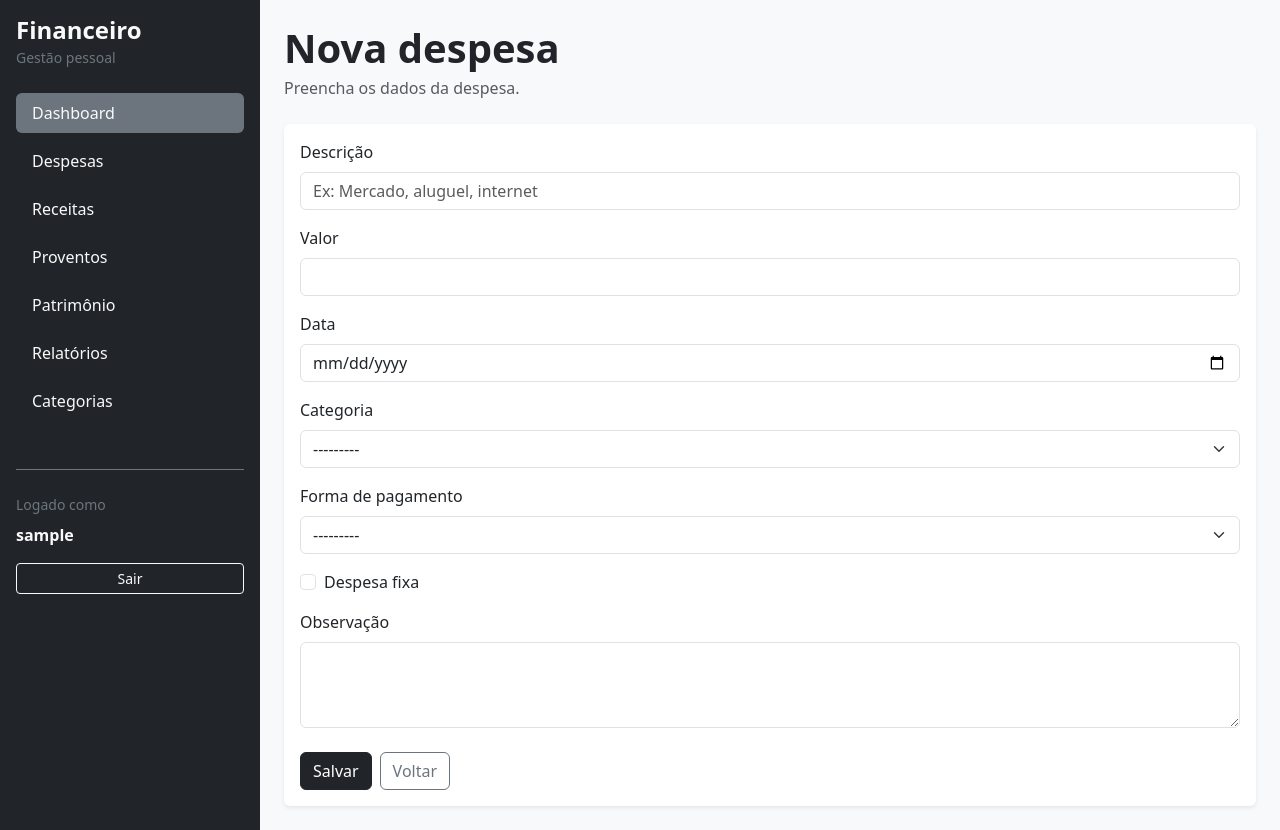
After one commit to Carloseduardozero/analise-financeira, a Django app: page /finances/despesas/nova/ in a window 1280 px wide. The commit adds this page. Run offline with Django 5.2, Linux system fonts and the light colour scheme; the visitor is signed in with stand-in values (Sample User, id 1); data that the repository does not hold is empty.

Commit message:
feat: adicionando o cadastro de despesa

```diff
--- a/apps/finances/enums/__init__.py
+++ b/apps/finances/enums/__init__.py
@@ -1 +1,2 @@
 from .categoria_enum import TipoCategoria
+from .forma_pagamento_enum import FormaPagamento
--- /dev/null
+++ b/apps/finances/forms/despesa_form.py
@@ -0,0 +1,55 @@
+from django import forms
+
+from apps.finances.enums import TipoCategoria
+from apps.finances.models import Categoria, Despesa
+
+
+class DespesaForm(forms.ModelForm):
+    class Meta:
+        model = Despesa
+        fields = [
+            'descricao',
+            'valor',
+            'data',
+            'categoria',
+            'forma_pagamento',
+            'fixa',
+            'observacao',
+        ]
+
+        widgets = {
+            'descricao': forms.TextInput(attrs={
+                'class': 'form-control',
+                'placeholder': 'Ex: Mercado, aluguel, internet',
+            }),
+            'valor': forms.NumberInput(attrs={
+                'class': 'form-control',
+                'step': '0.01',
+            }),
+            'data': forms.DateInput(attrs={
+                'class': 'form-control',
+                'type': 'date',
+            }),
+            'categoria': forms.Select(attrs={
+                'class': 'form-select',
+            }),
+            'forma_pagamento': forms.Select(attrs={
+                'class': 'form-select',
+            }),
+            'fixa': forms.CheckboxInput(attrs={
+                'class': 'form-check-input',
+            }),
+            'observacao': forms.Textarea(attrs={
+                'class': 'form-control',
+                'rows': 3,
+            }),
+        }
+
+    def __init__(self, *args, usuario=None, **kwargs):
+        super().__init__(*args, **kwargs)
+
+        self.fields['categoria'].queryset = Categoria.objects.filter(
+            usuario=usuario,
+            tipo=TipoCategoria.DESPESA,
+            ativa=True,
+        )
--- a/apps/finances/models/__init__.py
+++ b/apps/finances/models/__init__.py
@@ -1 +1,2 @@
 from .categoria import Categoria
+from .despesa import Despesa
--- /dev/null
+++ b/apps/finances/models/despesa.py
@@ -0,0 +1,47 @@
+from django.conf import settings
+from django.db import models
+from apps.finances.enums import FormaPagamento
+
+class Despesa(models.Model):
+    usuario = models.ForeignKey(
+        settings.AUTH_USER_MODEL,
+        on_delete=models.CASCADE,
+        related_name='despesas',
+    )
+
+    categoria = models.ForeignKey(
+        'finances.Categoria',
+        on_delete=models.PROTECT,
+        related_name='despesas',
+    )
+
+    descricao = models.CharField(max_length=150)
+
+    valor = models.DecimalField(
+        max_digits=12,
+        decimal_places=2,
+    )
+
+    data = models.DateField()
+
+    forma_pagamento = models.CharField(
+        max_length=30,
+        choices=FormaPagamento.choices,
+    )
+
+    fixa = models.BooleanField(default=False)
+
+    observacao = models.TextField(
+        blank=True,
+        null=True,
+    )
+
+    criada_em = models.DateTimeField(auto_now_add=True)
+    atualizada_em = models.DateTimeField(auto_now=True)
+
+    class Meta:
+        db_table = 'finances_despesa'
+        ordering = ['-data', '-id']
+
+    def __str__(self):
+        return f'{self.descricao} - R$ {self.valor}'
--- a/apps/finances/urls.py
+++ b/apps/finances/urls.py
@@ -7,6 +7,13 @@ from apps.finances.views.categoria_views import (
     categoria_update_view,
 )
 
+from apps.finances.views.despesa_views import (
+    despesa_create_view,
+    despesa_delete_view,
+    despesa_list_view,
+    despesa_update_view,
+)
+
 app_name = 'finances'
 
 urlpatterns = [
@@ -14,4 +21,9 @@ urlpatterns = [
     path('categorias/nova/', categoria_create_view, name='categoria_create'),
     path('categorias/<int:categoria_id>/editar/', categoria_update_view, name='categoria_update'),
     path('categorias/<int:categoria_id>/excluir/', categoria_delete_view, name='categoria_delete'),
+
+    path('despesas/', despesa_list_view, name='despesa_list'),
+    path('despesas/nova/', despesa_create_view, name='despesa_create'),
+    path('despesas/<int:despesa_id>/editar/', despesa_update_view, name='despesa_update'),
+    path('despesas/<int:despesa_id>/excluir/', despesa_delete_view, name='despesa_delete'),
 ]
--- /dev/null
+++ b/apps/finances/views/despesa_views.py
@@ -0,0 +1,99 @@
+from django.contrib import messages
+from django.contrib.auth.decorators import login_required
+from django.core.exceptions import ValidationError
+from django.shortcuts import redirect, render
+
+from apps.finances.forms.despesa_form import DespesaForm
+from apps.finances.selectors.despesa_selector import DespesaSelector
+from apps.finances.services.despesa_service import DespesaService
+
+
+@login_required
+def despesa_list_view(request):
+    despesas = DespesaSelector.listar_por_usuario(request.user)
+
+    return render(request, 'finances/despesas/list.html', {
+        'despesas': despesas,
+    })
+
+
+@login_required
+def despesa_create_view(request):
+    if request.method == 'POST':
+        form = DespesaForm(request.POST, usuario=request.user)
+
+        if form.is_valid():
+            try:
+                DespesaService.criar_despesa(
+                    usuario=request.user,
+                    dados=form.cleaned_data,
+                )
+
+                messages.success(request, 'Despesa cadastrada com sucesso.')
+
+                return redirect('finances:despesa_list')
+
+            except ValidationError as error:
+                form.add_error(None, error.message)
+    else:
+        form = DespesaForm(usuario=request.user)
+
+    return render(request, 'finances/despesas/form.html', {
+        'form': form,
+        'titulo': 'Nova despesa',
+    })
+
+
+@login_required
+def despesa_update_view(request, despesa_id):
+    despesa = DespesaSelector.buscar_por_id_e_usuario(
+        despesa_id=despesa_id,
+        usuario=request.user,
+    )
+
+    if request.method == 'POST':
+        form = DespesaForm(
+            request.POST,
+            instance=despesa,
+            usuario=request.user,
+        )
+
+        if form.is_valid():
+            try:
+                DespesaService.atualizar_despesa(
+                    despesa=despesa,
+                    dados=form.cleaned_data,
+                )
+
+                messages.success(request, 'Despesa atualizada com sucesso.')
+
+                return redirect('finances:despesa_list')
+
+            except ValidationError as error:
+                form.add_error(None, error.message)
+    else:
+        form = DespesaForm(instance=despesa, usuario=request.user)
+
+    return render(request, 'finances/despesas/form.html', {
+        'form': form,
+        'titulo': 'Editar despesa',
+    })
+
+
+@login_required
+def despesa_delete_view(request, despesa_id):
+    despesa = DespesaSelector.buscar_por_id_e_usuario(
+        despesa_id=despesa_id,
+        usuario=request.user,
+    )
+
+    if request.method == 'POST':
+        DespesaService.excluir_despesa(despesa)
+
+        messages.success(request, 'Despesa excluída com sucesso.')
+
+        return redirect('finances:despesa_list')
+
+    return render(request, 'finances/despesas/delete.html', {
+        'despesa': despesa,
+    })
--- /dev/null
+++ b/templates/finances/despesas/form.html
@@ -0,0 +1,77 @@
+{% extends 'layouts/main.html' %}
+
+{% block title %}{{ titulo }}{% endblock %}
+
+{% block content %}
+<div class="mb-4">
+    <h1 class="fw-bold mb-1">{{ titulo }}</h1>
+    <p class="text-muted mb-0">Preencha os dados da despesa.</p>
+</div>
+
+<div class="card border-0 shadow-sm">
+    <div class="card-body">
+        <form method="post">
+            {% csrf_token %}
+
+            {% if form.non_field_errors %}
+                <div class="alert alert-danger">
+                    {{ form.non_field_errors }}
+                </div>
+            {% endif %}
+
+            <div class="mb-3">
+                <label class="form-label">Descrição</label>
+                {{ form.descricao }}
+                {{ form.descricao.errors }}
+            </div>
+
+            <div class="mb-3">
+                <label class="form-label">Valor</label>
+                {{ form.valor }}
+                {{ form.valor.errors }}
+            </div>
+
+            <div class="mb-3">
+                <label class="form-label">Data</label>
+                {{ form.data }}
+                {{ form.data.errors }}
+            </div>
+
+            <div class="mb-3">
+                <label class="form-label">Categoria</label>
+                {{ form.categoria }}
+                {{ form.categoria.errors }}
+            </div>
+
+            <div class="mb-3">
+                <label class="form-label">Forma de pagamento</label>
+                {{ form.forma_pagamento }}
+                {{ form.forma_pagamento.errors }}
+            </div>
+
+            <div class="form-check mb-3">
+                {{ form.fixa }}
+                <label class="form-check-label">
+                    Despesa fixa
+                </label>
+            </div>
+
+            <div class="mb-4">
+                <label class="form-label">Observação</label>
+                {{ form.observacao }}
+                {{ form.observacao.errors }}
+            </div>
+
+            <div class="d-flex gap-2">
+                <button type="submit" class="btn btn-dark">
+                    Salvar
+                </button>
+
+                <a href="{% url 'finances:despesa_list' %}" class="btn btn-outline-secondary">
+                    Voltar
+                </a>
+            </div>
+        </form>
+    </div>
+</div>
+{% endblock %}
--- a/templates/partials/sidebar.html
+++ b/templates/partials/sidebar.html
@@ -9,7 +9,7 @@
             Dashboard
         </a>
 
-        <a class="nav-link text-light rounded px-3 py-2" href="#">
+        <a class="nav-link text-light rounded px-3 py-2" href="{% url 'finances:despesa_list' %}">
             Despesas
         </a>
 
```
Also changed, not shown: apps/finances/enums/forma_pagamento_enum.py (added, +11 -0 lines), apps/finances/repositories/despesa_repository.py (added, +33 -0 lines), apps/finances/selectors/despesa_selector.py (added, +19 -0 lines), apps/finances/services/despesa_service.py (added, +33 -0 lines), templates/finances/despesas/delete.html (added, +33 -0 lines), templates/finances/despesas/list.html (added, +76 -0 lines), apps/finances/migrations/0002_despesa.py (added).
